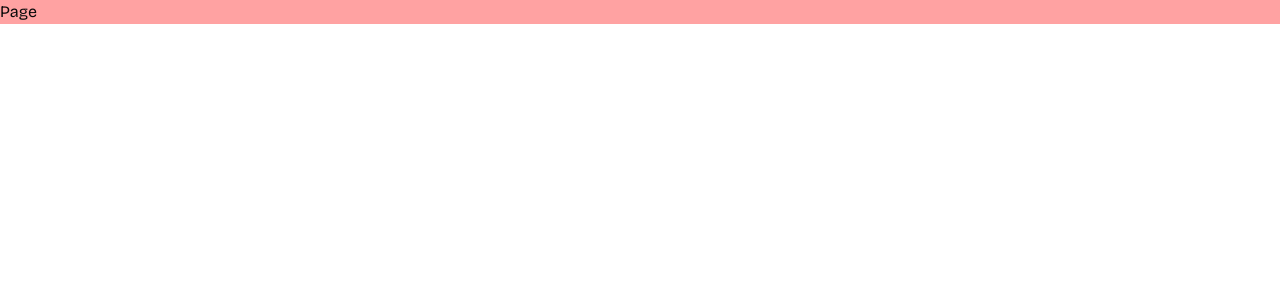
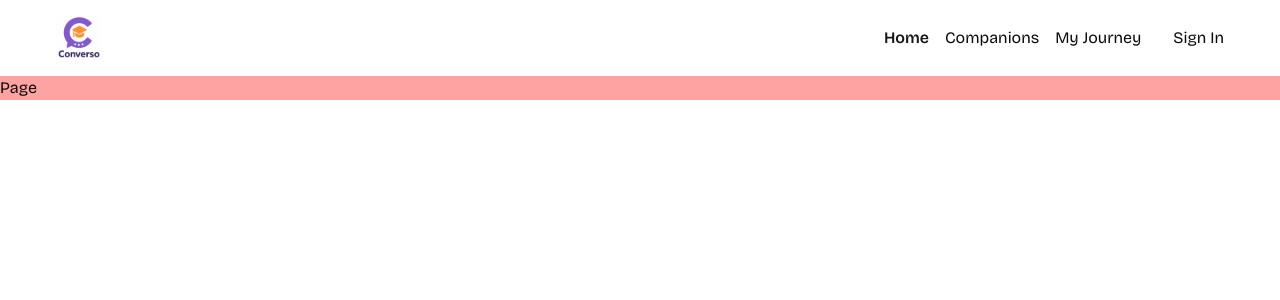
Before and after one commit to devadem1370/saas-app, a Next.js app: page / in a window 1280 px wide. Shown: the top 300 px of the page. Built offline with nearby package versions, Linux system fonts and the light colour scheme.

Commit message:
Create Navbar

```diff
--- a/app/layout.tsx
+++ b/app/layout.tsx
@@ -1,6 +1,7 @@
 import type { Metadata } from "next";
 import { Bricolage_Grotesque } from "next/font/google";
 import "./globals.css";
+import Navbar from "@/components/Navbar";
 
 const bricolage = Bricolage_Grotesque({
   variable: "--font-bricolage",
@@ -19,7 +20,11 @@ export default function RootLayout({
 }>) {
   return (
     <html lang="en">
-      <body className={`${bricolage.variable} antialiased`}>{children}</body>
+      <body className={`${bricolage.variable} antialiased`}>
+        <Navbar/>
+        {children}
+
+      </body>
     </html>
   );
 }
--- /dev/null
+++ b/components/NavItems.tsx
@@ -0,0 +1,25 @@
+"use client"
+import { cn } from "@/lib/utils"
+import Link from "next/link"
+import { usePathname } from "next/navigation"
+
+const navItems =[
+{label:"Home", href: "/"},
+{label: "Companions",  href:"/companions" },
+{label: "My Journey", href: 'my-journey'},
+
+]
+const NavItems = () => {
+    const pathname = usePathname();
+  return (
+    <nav className="flex item-center gap-4">
+    {navItems.map(({label, href})=>(
+        <Link href={href} key={label} className={cn(pathname === href && "text-primary font-semibold")}>
+            {label}
+        </Link>
+    ))}
+    </nav>
+  )
+}
+
+export default NavItems
--- /dev/null
+++ b/components/Navbar.tsx
@@ -0,0 +1,26 @@
+import Image from "next/image"
+import Link from "next/link"
+import NavItems from "./NavItems"
+
+const Navbar = () => {
+  return (
+    <nav className="navbar">
+        <Link href="/">
+        <div className="flex item-center gap-2.5 cursor-pointer">
+            <Image src="/images/logo.svg"
+            alt="logo"
+            width={46}
+            height={44}
+            />
+        </div>
+        </Link>
+        <div className="flex item-center gap-8">
+            <NavItems/>
+
+            <p>Sign In</p>
+        </div>
+    </nav>
+  )
+}
+
+export default Navbar
```
